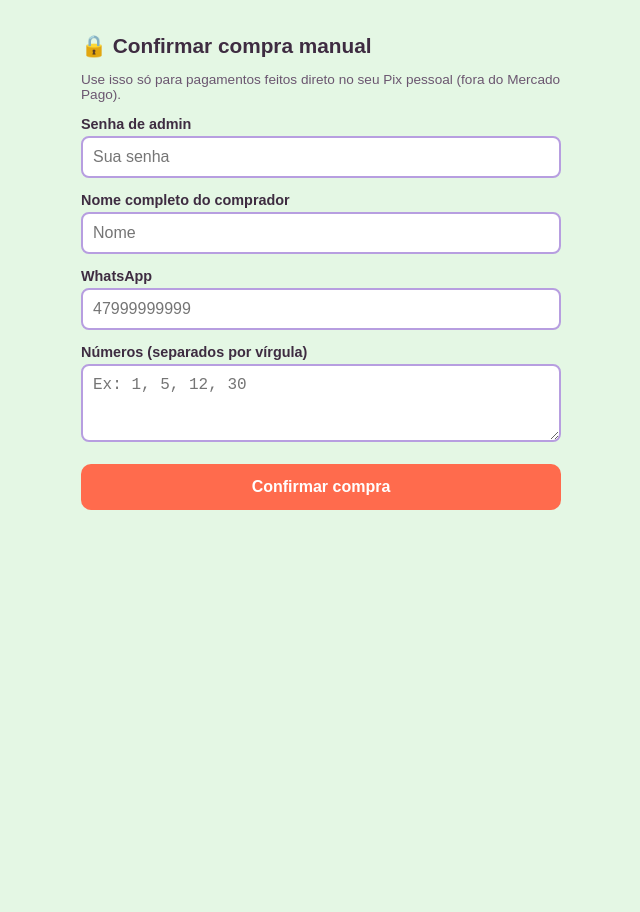
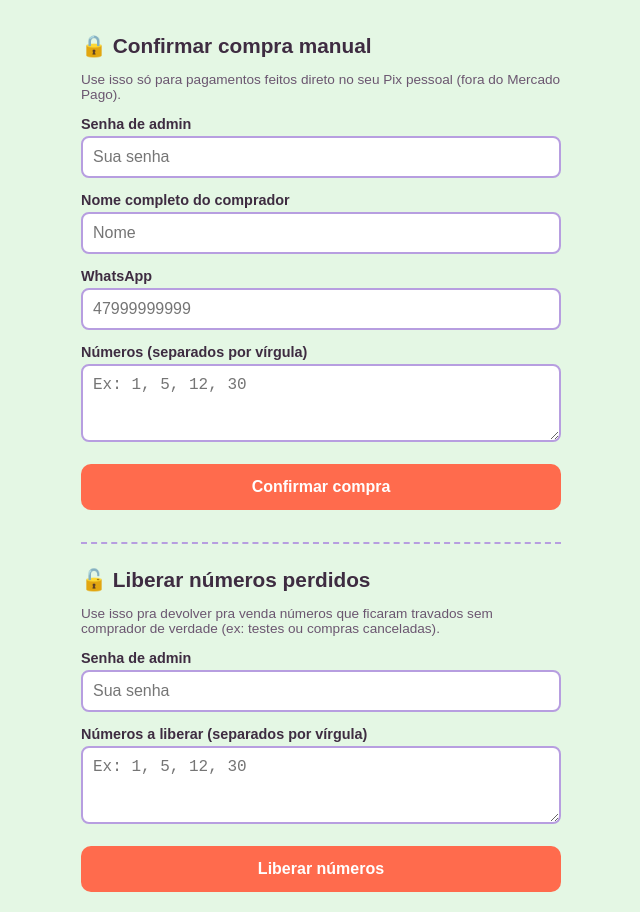
Before and after one commit to OffNancy/casa-nova-rifa, a website: page rifa-mp/public/admin.html in a window 1280 px wide. Shown: the whole page, without its empty margins (319-959 px from the left). Before the commit the page ends 800 px from the top, so only its background shows below. Drawn offline with Linux system fonts and the light colour scheme.

Commit message:
Add admin functionality to free locked numbers

```diff
--- a/rifa-mp/public/admin.html
+++ b/rifa-mp/public/admin.html
@@ -35,6 +35,71 @@
 
   <button id="btn" onclick="submitEntry()">Confirmar compra</button>
   <div id="msg"></div>
+
+  <hr style="margin-top:32px;border:none;border-top:2px dashed #B79EE0;">
+
+  <h1 style="margin-top:24px;">🔓 Liberar números perdidos</h1>
+  <p style="font-size:0.85rem;color:#6B5670;">Use isso pra devolver pra venda números que ficaram travados sem comprador de verdade (ex: testes ou compras canceladas).</p>
+
+  <label>Senha de admin</label>
+  <input type="password" id="freeAdminKey" placeholder="Sua senha">
+
+  <label>Números a liberar (separados por vírgula)</label>
+  <textarea id="freeNumbers" rows="3" placeholder="Ex: 1, 5, 12, 30"></textarea>
+
+  <button id="freeBtn" onclick="freeNumbers()">Liberar números</button>
+  <div id="freeMsg"></div>
+
+<script>
+async function freeNumbers(){
+  const btn = document.getElementById('freeBtn');
+  const msg = document.getElementById('freeMsg');
+  msg.className = ''; msg.style.display = 'none';
+
+  const adminKey = document.getElementById('freeAdminKey').value;
+  const numbersRaw = document.getElementById('freeNumbers').value.trim();
+  const numbers = numbersRaw.split(',').map(s => parseInt(s.trim(), 10)).filter(n => !isNaN(n));
+
+  if(!adminKey || numbers.length === 0){
+    msg.textContent = 'Preencha a senha e os números.';
+    msg.className = 'err';
+    msg.style.display = 'block';
+    return;
+  }
+
+  btn.disabled = true;
+  btn.textContent = 'Liberando...';
+
+  try{
+    const resp = await fetch('/.netlify/functions/admin-free-numbers', {
+      method: 'POST',
+      headers: {'Content-Type': 'application/json'},
+      body: JSON.stringify({ adminKey, numbers })
+    });
+    const data = await resp.json();
+
+    if(resp.status === 401){
+      msg.textContent = 'Senha incorreta.';
+      msg.className = 'err';
+    } else if(!resp.ok){
+      msg.textContent = 'Erro: ' + (data.error || 'desconhecido');
+      msg.className = 'err';
+    } else {
+      msg.textContent = 'Liberados ' + data.removedCount + ' número(s)!';
+      msg.className = 'ok';
+      document.getElementById('freeNumbers').value = '';
+    }
+    msg.style.display = 'block';
+  }catch(e){
+    msg.textContent = 'Erro de conexão. Tente novamente.';
+    msg.className = 'err';
+    msg.style.display = 'block';
+  }
+
+  btn.disabled = false;
+  btn.textContent = 'Liberar números';
+}
+</script>
 
 <script>
 async function submitEntry(){
```
